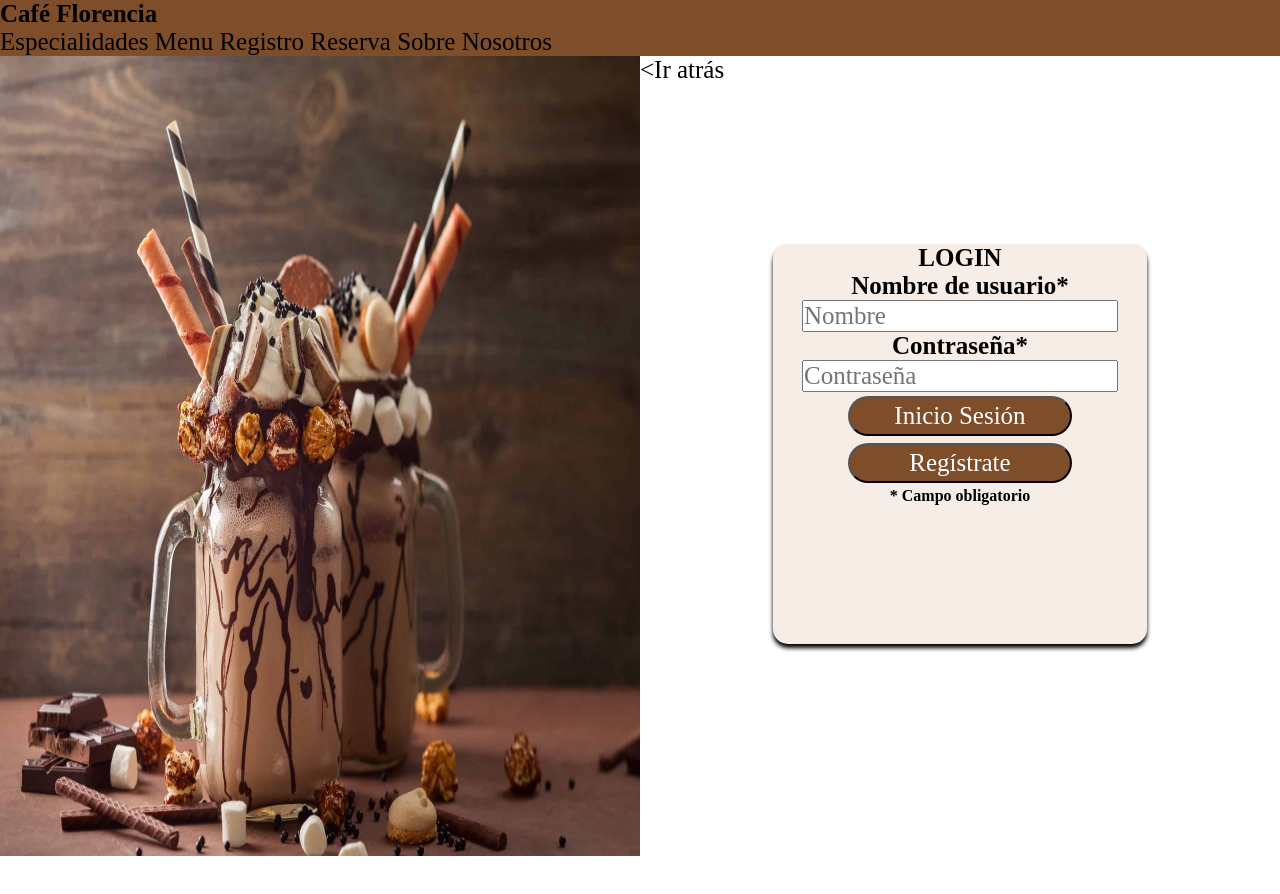
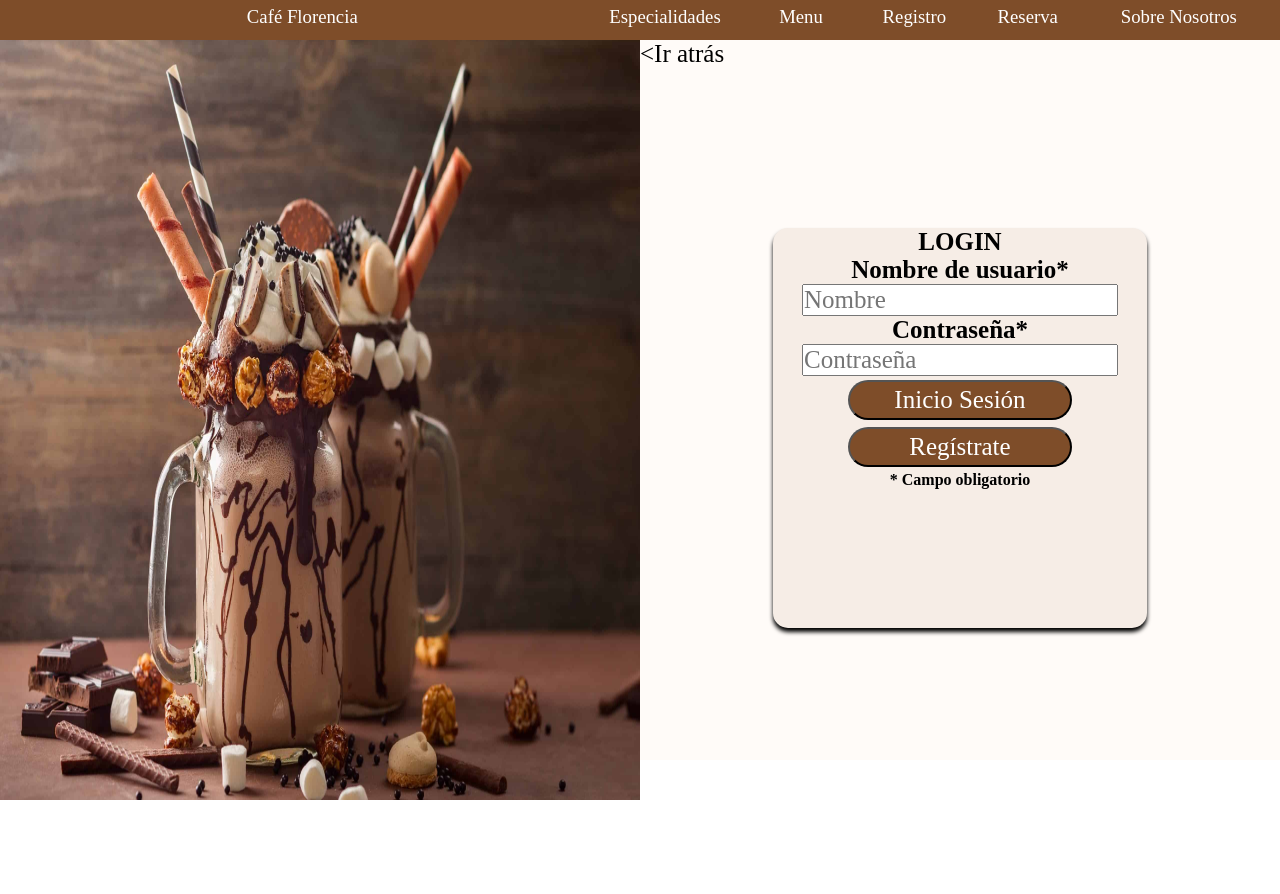
Before and after one commit to 100472175/InterfacesUsuario_02, a plain HTML site: page src/login.html in a window 1280 px wide. Shown: the top 894 px of the page. Drawn offline with Linux system fonts and the light colour scheme.

Commit message:
Más cambios y más progreso en log in

```diff
--- a/src/login.html
+++ b/src/login.html
@@ -7,9 +7,9 @@
     <link rel="stylesheet" href="style/login.css">
 </head>
 <body>
-	<header>
-		<h2><a>Café Florencia</a></h2>
+	<header class="main_header">
 		<nav>
+			<a>Café Florencia</a>
 			<a>Especialidades</a>
 			<a>Menu</a>
 			<a>Registro</a>
--- a/src/style/base.css
+++ b/src/style/base.css
@@ -8,12 +8,31 @@
     scroll-behavior: smooth;
 }
 
-header {
+.main_header {
+	width: 100vw;
+	height: 5vh;
+	position: fixed;
+	top: 0;
 	z-index: 3;
 	background-color: #7E4D29
 }
 
+.main_header nav {
+	display: grid;
+	grid-template-columns: 4fr 0.8fr 1fr 0.5fr 1fr 1fr;
+	padding-right: 2vw;
+}
+
+.main_header a {
+	color: white;
+	margin-top: 0.8vh;
+	font-size: 0.75rem;
+	text-align: center
+}
+
+
 section {
+	height: 95vh;
 	width: 100vw;
 	background-color: #FFFBF8
 }
--- a/src/style/login.css
+++ b/src/style/login.css
@@ -8,6 +8,10 @@
 .register_text {
 	float: right;
 	display: grid;
+}
+
+.register_text a {
+	margin-top: 5vh;
 }
 
 .register_form {
```
